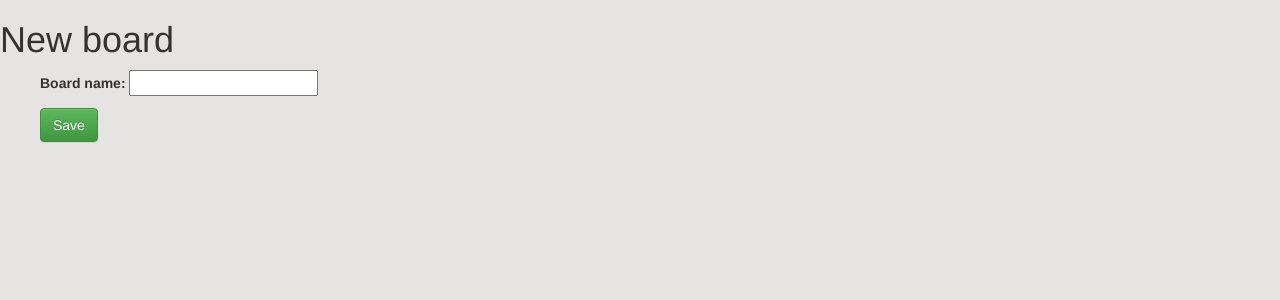
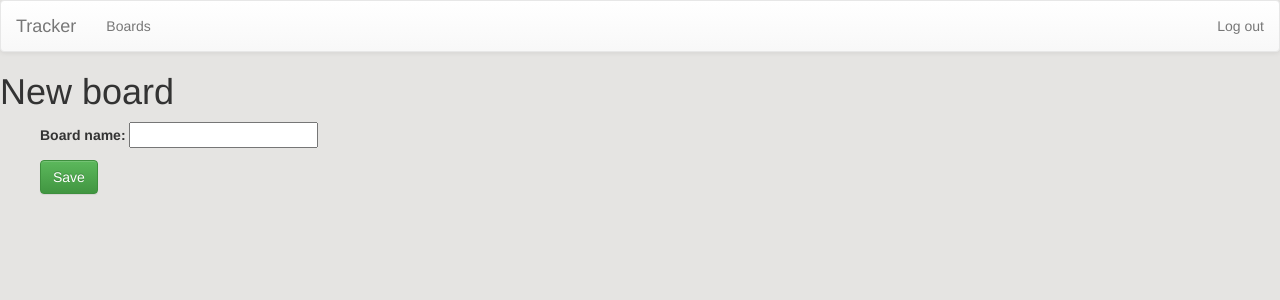
Before and after one commit to infected-mushroom/Issue-Tracking-System, a Django app: page /new/ in a window 1280 px wide. Shown: the top 300 px of the page. Run offline with Django 3.2, Linux system fonts and the light colour scheme; parts of the project's set-up code (start-up, migrations or seed data) failed here and were passed over; some libraries are stand-ins or nearby versions.

Commit message:
Some bugs are fixed

```diff
--- a/boards/templates/boards/board_content.html
+++ b/boards/templates/boards/board_content.html
@@ -19,6 +19,9 @@
   </ul>
   <ul class="nav navbar-nav">
     <li><a href="{% url 'boards:board_remove' board.id %}"><span class="glyphicon glyphicon-remove"></span></a></li>
+  </ul>
+  <ul class="nav navbar-nav navbar-right">
+    <li><a href="{%url 'boards:logout' %}">Log out</a></li>
   </ul>
   </div>
 </nav>
--- a/boards/templates/boards/board_new.html
+++ b/boards/templates/boards/board_new.html
@@ -1,6 +1,19 @@
 <body style="background:#E5E4E2">
 <link rel="stylesheet" href="//maxcdn.bootstrapcdn.com/bootstrap/3.2.0/css/bootstrap.min.css">
 <link rel="stylesheet" href="//maxcdn.bootstrapcdn.com/bootstrap/3.2.0/css/bootstrap-theme.min.css">
+<nav class="navbar navbar-default">
+  <div class="container-fluid">
+    <div class="navbar-header">
+      <a class="navbar-brand" href="#">Tracker</a>
+    </div>
+  <ul class="nav navbar-nav">
+    <li><a href="{%url 'boards:index' %}">Boards</a></li>
+  </ul>
+  <ul class="nav navbar-nav navbar-right">
+    <li><a href="{%url 'boards:logout' %}">Log out</a></li>
+  </ul>
+  </div>
+</nav>
 {% block content %}
        <h1>New board</h1>
        <ul>
--- a/boards/templates/boards/list_content.html
+++ b/boards/templates/boards/list_content.html
@@ -20,6 +20,9 @@
   <ul class="nav navbar-nav">
     <li><a href="{% url 'boards:list_remove' board.id list.id%}"><span class="glyphicon glyphicon-remove"></span></a></li>
   </ul>
+  <ul class="nav navbar-nav navbar-right">
+    <li><a href="{%url 'boards:logout' %}">Log out</a></li>
+  </ul>
   </div>
 </nav>
 
--- a/boards/templates/boards/task_content.html
+++ b/boards/templates/boards/task_content.html
@@ -31,6 +31,9 @@
   <ul class="nav navbar-nav">
     <li><a href="{% url 'boards:board_remove' board.id %}"><span class="glyphicon glyphicon-remove"></span></a></li>
   </ul>
+  <ul class="nav navbar-nav navbar-right">
+    <li><a href="{%url 'boards:logout' %}">Log out</a></li>
+  </ul>
   </div>
 </nav>
 
--- a/boards/views.py
+++ b/boards/views.py
@@ -42,7 +42,7 @@ def board_new(request):
             board = form.save(commit=False)
             board.creation_date = datetime.now()
             board.save()
-            return redirect('/boards/%s/lists/' %board.pk, pk=board.pk)
+            return redirect('/%s/lists/' %board.pk, pk=board.pk)
     else:
         form = BoardForm()
     return render(request, 'boards/board_new.html', {'form': form})
@@ -55,7 +55,7 @@ def list_new(request, board_id):
             board = get_object_or_404(Board, pk=board_id)
             list.board = board
             list.save()
-            page = '/boards/' + str(board_id) + '/lists/'
+            page = '/' + str(board_id) + '/lists/'
             return redirect(page, pk = list.pk)
     else:
         form = ListForm()
@@ -70,7 +70,7 @@ def task_new(request, board_id, list_id):
             task_list = get_object_or_404(List, pk=list_id)
             task.task_list = task_list
             task.save()
-            page = '/boards/' + str(board_id) + '/lists/' + str(list_id)
+            page = '/' + str(board_id) + '/lists/' + str(list_id)
             return redirect(page, pk = task.pk)
     else:
             form = TaskForm()
@@ -84,7 +84,7 @@ def board_edit(request, board_id):
                 board = form.save(commit=False)
                 board.creation_date = datetime.now()
                 board.save()
-                return redirect('/boards/%s/lists/' %board.pk, pk=board.pk)
+                return redirect('/%s/lists/' %board.pk, pk=board.pk)
         else:
             form = BoardForm(instance=board)
         return render(request, 'boards/board_edit.html', {'form': form})
@@ -99,7 +99,7 @@ def list_edit(request, board_id, list_id):
                 board = get_object_or_404(Board, pk=board_id)
                 list.board = board
                 list.save()
-                page = '/boards/' + str(board_id) + '/lists/' + str(list_id)
+                page = '/' + str(board_id) + '/lists/' + str(list_id)
                 return redirect(page, pk=list.pk)
         else:
             form = ListForm(instance=list)
@@ -113,7 +113,7 @@ def board_remove(request, board_id):
 def list_remove(request, board_id, list_id):
     list = get_object_or_404(List, pk=list_id)
     list.delete()
-    return redirect('/boards/%s/lists/' %board_id)
+    return redirect('/%s/lists/' %board_id)
 
 def add_comment_to_task(request, board_id, list_id, task_id):
     task = get_object_or_404(Task, pk=task_id)
@@ -124,7 +124,7 @@ def add_comment_to_task(request, board_id, list_id, task_id):
             comment.task = task
             comment.created_date = datetime.now()
             comment.save()
-            page = '/boards/' + str(board_id) + '/lists/' + str(list_id) + '/tasks/' + str(task_id)
+            page = '/' + str(board_id) + '/lists/' + str(list_id) + '/tasks/' + str(task_id)
             return redirect(page)
     else:
         form = CommentForm()
```
Also changed, not shown: boards/templates/boards/board_edit.html (+14 -0 lines), boards/templates/boards/list_new.html (+14 -0 lines), boards/migrations/0011_auto_20160920_1826.py (deleted), boards/migrations/0011_auto_20160922_0021.py, boards/migrations/0013_remove_task_author.py (deleted), boards/migrations/0014_auto_20160921_0109.py (deleted), db.sqlite3, 6 other files.
